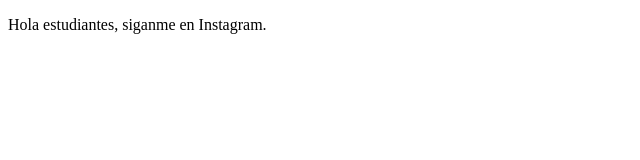
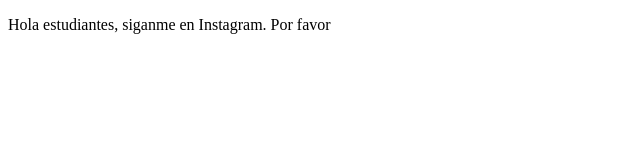
Before and after one commit to Gersa28/proyectoDemoCurso, a plain HTML site: page index.html in a window 1280 px wide. Shown: the full height of the page, 0-640 px from the left. Drawn offline with Linux system fonts and the light colour scheme.

Commit message:
cambios agregados

```diff
--- a/index.html
+++ b/index.html
@@ -8,7 +8,7 @@
 </head>
 <body>
     <p>
-        Hola estudiantes, siganme en Instagram.
+        Hola estudiantes, siganme en Instagram. Por favor
     </p>
 
 </body>
```
